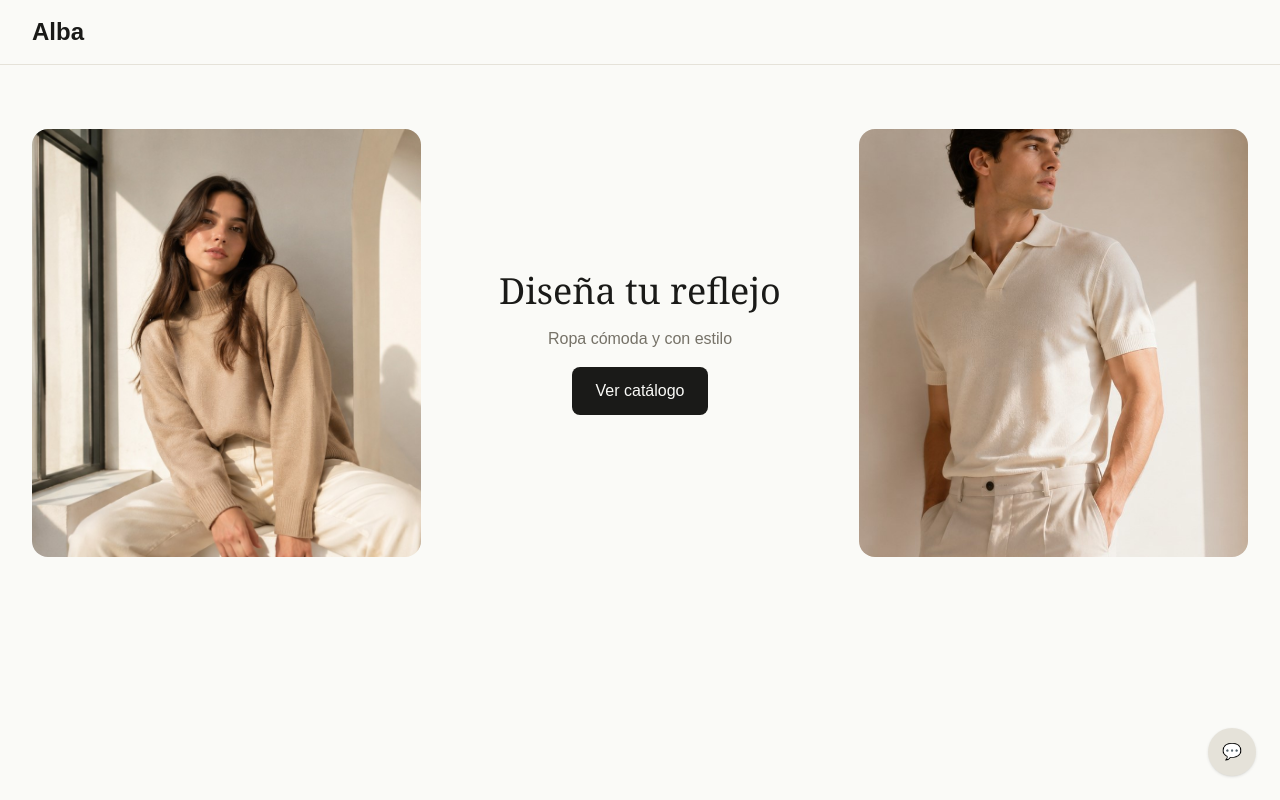
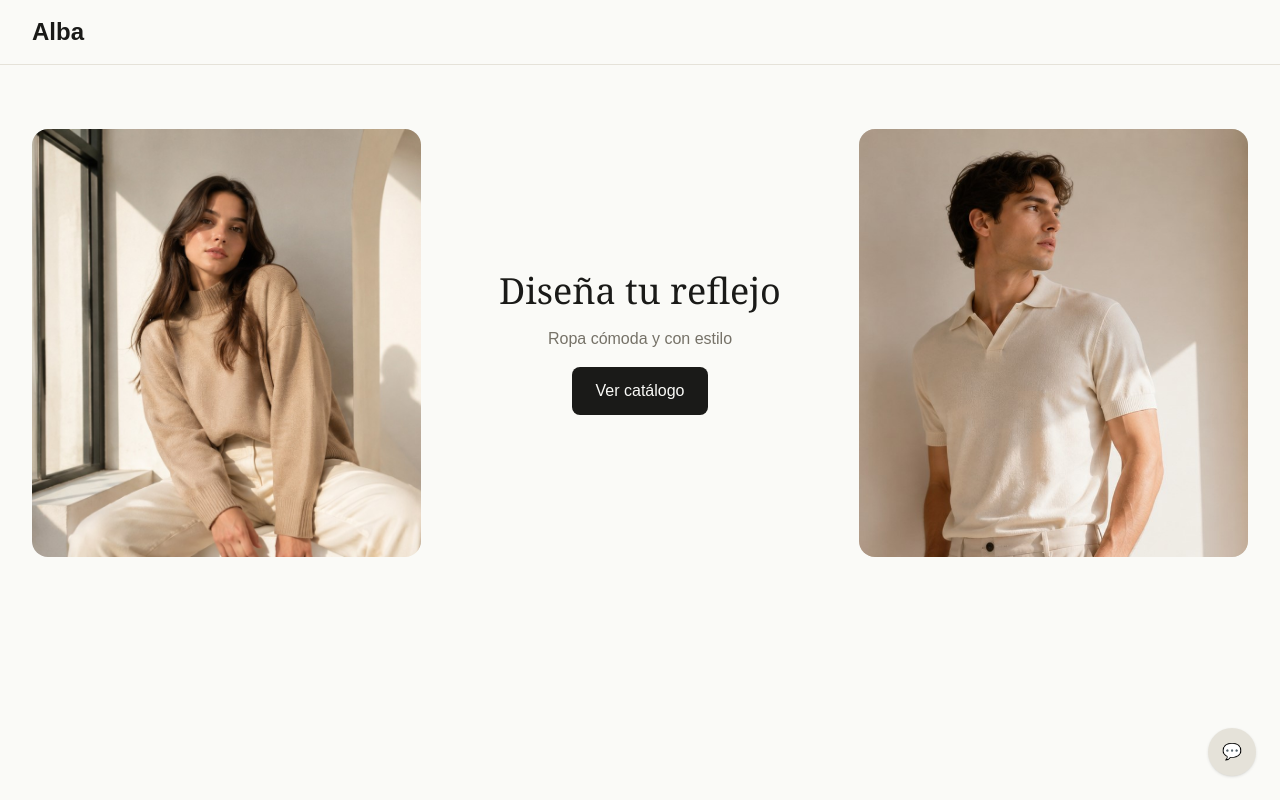
Before and after one commit to Esther200312/alba, a React (Vite) app: page / in a window 1280 px wide. Built offline with nearby package versions, Linux system fonts and the light colour scheme; no server answers; the database is empty.

Commit message:
encuadrar imagenes

```diff
--- a/src/pages/Home.jsx
+++ b/src/pages/Home.jsx
@@ -34,7 +34,7 @@ function Home() {
         </div>
 
                 <div className="bg-alba-border h-48 md:h-107 rounded-2xl overflow-hidden">
-          <img src="/foto 2 alba.jpg" className="w-full h-full object-cover" alt="Alba" />
+          <img src="/foto 2 alba.jpg" className="w-full h-full object-cover object-top" alt="Alba" />
         </div>
 
       </section>
```
